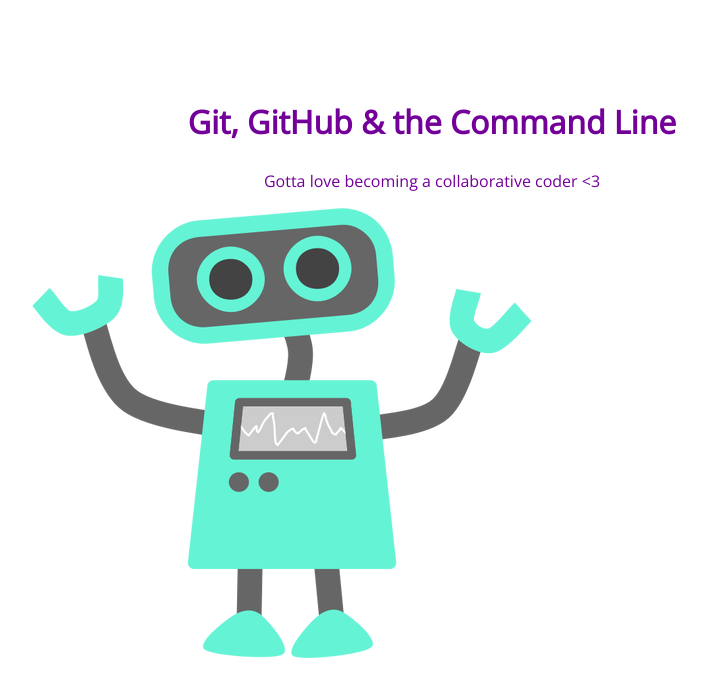
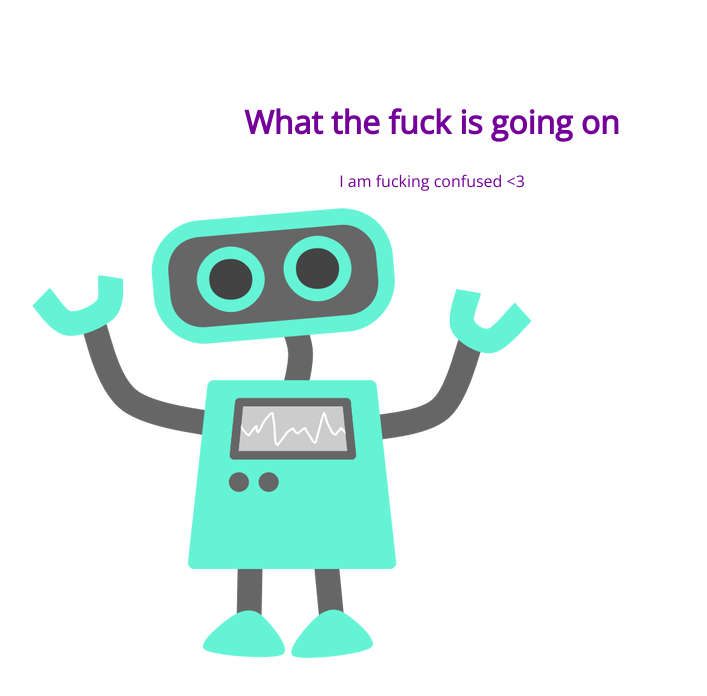
Before and after one commit to hnh2235/105-project, a plain HTML site: page index.html in a window 1280 px wide. Shown: the whole page, without its empty margins (208-915 px from the left). Drawn offline with nearby package versions, Linux system fonts and the light colour scheme.

Commit message:
branch experiment change

```diff
--- a/index.html
+++ b/index.html
@@ -8,8 +8,8 @@
 </head>
 <body>
 	<section>
-		<h1>Git, GitHub & the Command Line</h1>
-		<p>Gotta love becoming a collaborative coder <3</p>
+		<h1>What the fuck is going on</h1>
+		<p>I am fucking confused <3</p>
 		<img src="img/happy-blue-robot.png">
 	</section>
 </body>
```
